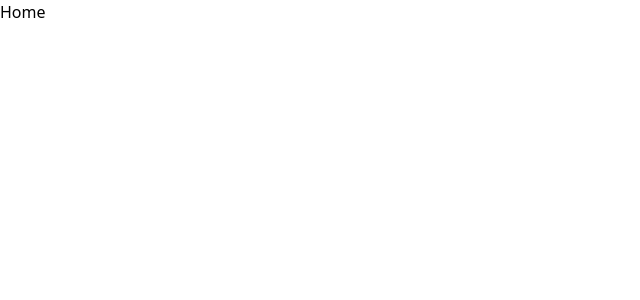
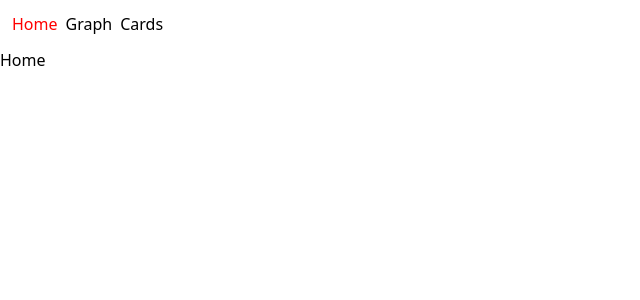
Before and after one commit to willemverbuyst/fhir-placeholder-api, a React (Vite) app in the folder clients/resource-graph/: page / in a window 1280 px wide. Shown: the top 300 px of the page, without its empty margins (0-640 px from the left). Built offline with nearby package versions, Linux system fonts and the light colour scheme.

Commit message:
Create simple header

```diff
--- a/clients/resource-graph/src/App.tsx
+++ b/clients/resource-graph/src/App.tsx
@@ -1,15 +1,21 @@
 import { Route, Routes } from "react-router";
+import { Header } from "./components/Header";
 import { Cards } from "./pages/cards/Cards";
 import { Graph } from "./pages/graph/Graph";
 import { Home } from "./pages/home/Home";
 
 function App() {
   return (
-    <Routes>
-      <Route index element={<Home />} />
-      <Route path="graph" element={<Graph />} />
-      <Route path="cards" element={<Cards />} />
-    </Routes>
+    <>
+      <Header />
+      <main>
+        <Routes>
+          <Route index element={<Home />} />
+          <Route path="graph" element={<Graph />} />
+          <Route path="cards" element={<Cards />} />
+        </Routes>
+      </main>
+    </>
   );
 }
 
--- /dev/null
+++ b/clients/resource-graph/src/components/Header.tsx
@@ -0,0 +1,32 @@
+import { NavLink } from "react-router";
+
+export function Header() {
+  return (
+    <nav className="flex gap-2 p-3">
+      <NavLink
+        to="/"
+        style={({ isActive }) => ({
+          color: isActive ? "red" : "black",
+        })}
+      >
+        Home
+      </NavLink>
+      <NavLink
+        to="/graph"
+        style={({ isActive }) => ({
+          color: isActive ? "red" : "black",
+        })}
+      >
+        Graph
+      </NavLink>
+      <NavLink
+        to="/cards"
+        style={({ isActive }) => ({
+          color: isActive ? "red" : "black",
+        })}
+      >
+        Cards
+      </NavLink>
+    </nav>
+  );
+}
```
